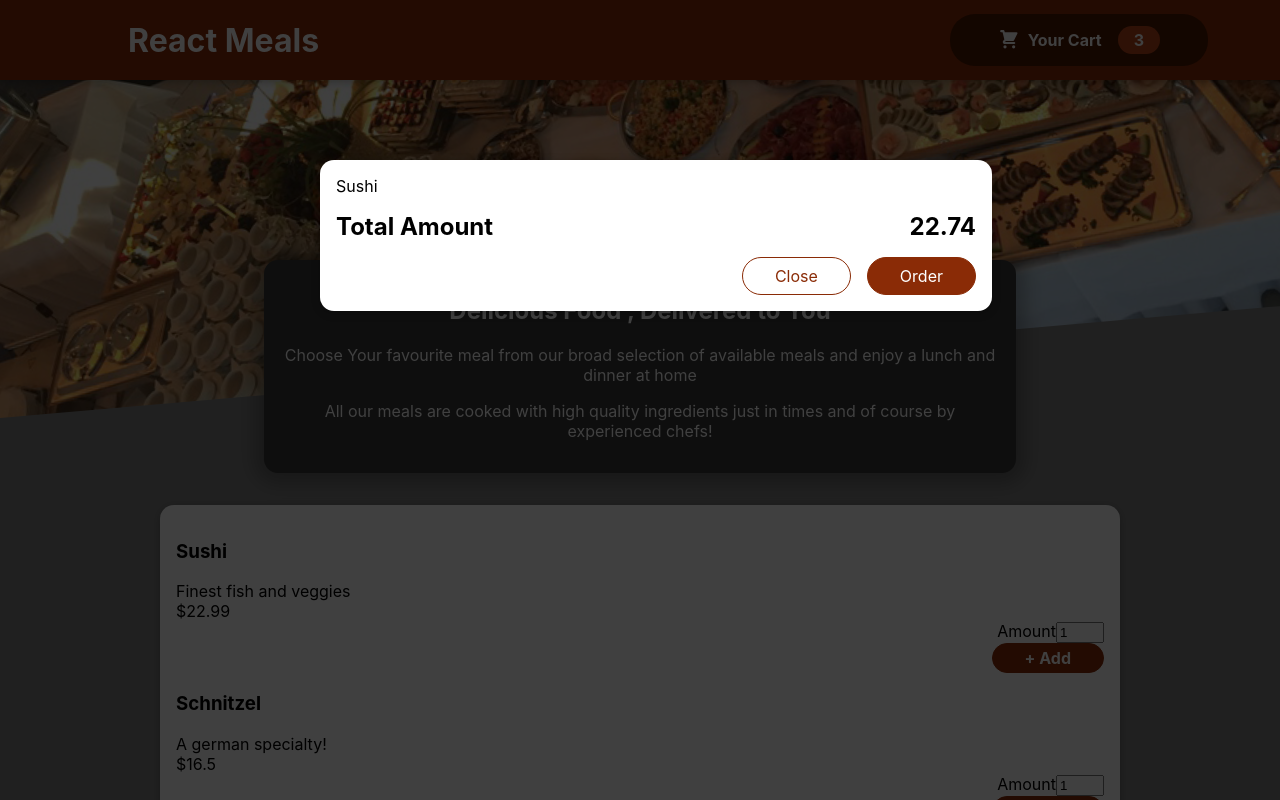
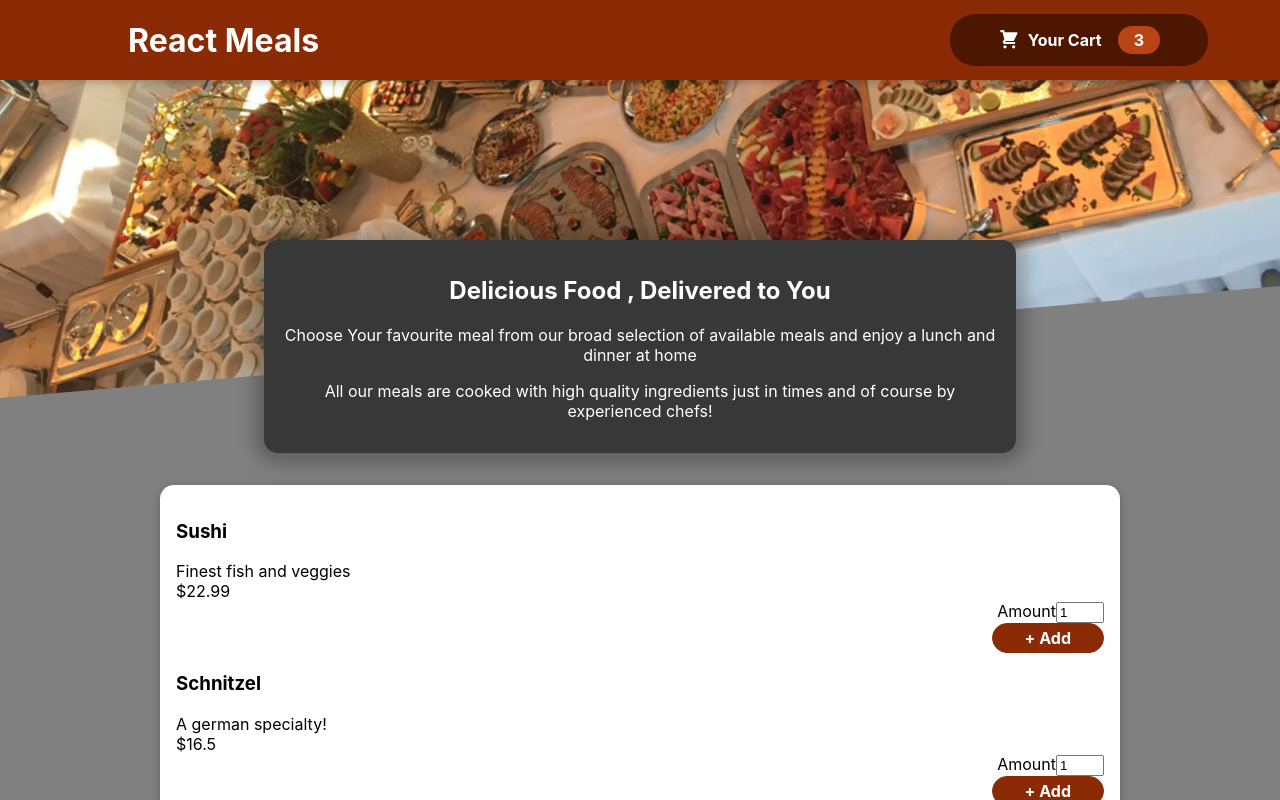
Before and after one commit to mdsabamoin/RestaurantWebsite, a React (Create React App) app: page / in a window 1280 px wide. Shown: the top 800 px of the page. Built offline with nearby package versions, Linux system fonts and the light colour scheme.

Commit message:
cart opening closing functionality

```diff
--- a/src/App.js
+++ b/src/App.js
@@ -1,13 +1,22 @@
-import React,{Fragment} from "react";
+import React,{Fragment,useState} from "react";
 // import logo from './logo.svg';
 // import classes from './App.css';
 import Header from "./components/Layout/Header";
 import Cart from "./components/Cart/Cart";
 import Meals from "./components/Meals/meals.js";
 function App() {
+
+  const[IsCart,setIsCart] = useState(false);
+
+  const showCart = ()=>{
+    setIsCart(true);
+  }
+  const HideCart = ()=>{
+    setIsCart(false);
+  }
   return (<Fragment>
-    <Cart/>
-    <Header/>
+    {IsCart && <Cart HideCart={HideCart}/>}
+    <Header showCart={showCart}/>
     <main>
     <Meals/>
     </main>
--- a/src/components/Cart/Cart.js
+++ b/src/components/Cart/Cart.js
@@ -1,17 +1,17 @@
 import React from "react";
 import classes from "./Cart.module.css";
 import Modal from "../UI/Modal";
-const Cart = () =>{
+const Cart = (props) =>{
 
 const cartItem = <ul className={classes[`cart-items`]}>{[{id:"c1",name:"Sushi",amount:"2",price:"12.99"}].map((item,index)=><li key={index}>{item.name}</li>)}</ul>
-return <Modal>
+return <Modal HideCart={props.HideCart}>
     {cartItem}
     <div className={classes.total}>
         <span>Total Amount</span>
         <span>22.74</span>
     </div>
     <div className={classes.actions}>
-        <button className={classes[`button--alt`]}>Close</button>
+        <button onClick={props.HideCart} className={classes[`button--alt`]}>Close</button>
         <button className={classes.button}>Order</button>
     </div>
 
--- a/src/components/Cart/CartIcon.js
+++ b/src/components/Cart/CartIcon.js
@@ -1,9 +1,10 @@
-const CartIcon = () => {
+const CartIcon = (props) => {
     return (
       <svg
         xmlns='http://www.w3.org/2000/svg'
         viewBox='0 0 20 20'
         fill='currentColor'
+        onClick={props.showCart}
       >
         <path d='M3 1a1 1 0 000 2h1.22l.305 1.222a.997.997 0 00.01.042l1.358 5.43-.893.892C3.74 11.846 4.632 14 6.414 14H15a1 1 0 000-2H6.414l1-1H14a1 1 0 00.894-.553l3-6A1 1 0 0017 3H6.28l-.31-1.243A1 1 0 005 1H3zM16 16.5a1.5 1.5 0 11-3 0 1.5 1.5 0 013 0zM6.5 18a1.5 1.5 0 100-3 1.5 1.5 0 000 3z' />
       </svg>
--- a/src/components/Layout/Header.js
+++ b/src/components/Layout/Header.js
@@ -2,12 +2,12 @@ import React,{Fragment} from "react";
 import mealsImage from "../../assets/mealssse.jpg";
 import classes from "./Header.module.css";
 import HeaderCartButton from "./HeaderCartButton";
-const Header = () =>{
+const Header = (props) =>{
   return(
     <Fragment>
         <header className={classes.header}>
             <h1>React Meals</h1>
-            <HeaderCartButton/>
+            <HeaderCartButton showCart={props.showCart}/>
         </header>
         <div className={classes[`main-image`]}>
             <img src={mealsImage} alt="A table full of delicious food!"/>
--- a/src/components/Layout/HeaderCartButton.js
+++ b/src/components/Layout/HeaderCartButton.js
@@ -1,11 +1,11 @@
 import React,{Fragment} from "react";
 import CartIcon from "../Cart/CartIcon";
 import classes from "./HeaderCartButton.module.css";
-const HeaderCartButton = () =>{
+const HeaderCartButton = (props) =>{
  return (<Fragment>
         <button className={classes.button}>
         <span className={classes.icon}>
-        <CartIcon/>
+        <CartIcon showCart={props.showCart}/>
         </span>
         <span>Your Cart</span>
         <span className={classes.badge}>
--- a/src/components/UI/Modal.js
+++ b/src/components/UI/Modal.js
@@ -2,7 +2,7 @@ import React ,{Fragment} from "react";
 import classes from "./Modal.module.css";
 import ReactDom from "react-dom";
 const Backdrop = (props)=>{
-    return(<div className={classes.backdrop}/>)
+    return(<div onClick={props.HideCart} className={classes.backdrop}/>)
 }
 
 const ModalOverlay = (props) =>{
@@ -13,7 +13,7 @@ const ModalOverlay = (props) =>{
 const portalElement = document.getElementById("overlays");
 const Modal = (props)=>{
     return <Fragment>
-    {ReactDom.createPortal(<Backdrop/>,portalElement)};
+    {ReactDom.createPortal(<Backdrop HideCart={props.HideCart}/>,portalElement)};
     {ReactDom.createPortal(<ModalOverlay>{props.children}</ModalOverlay>,portalElement)};
 
     </Fragment>
```
